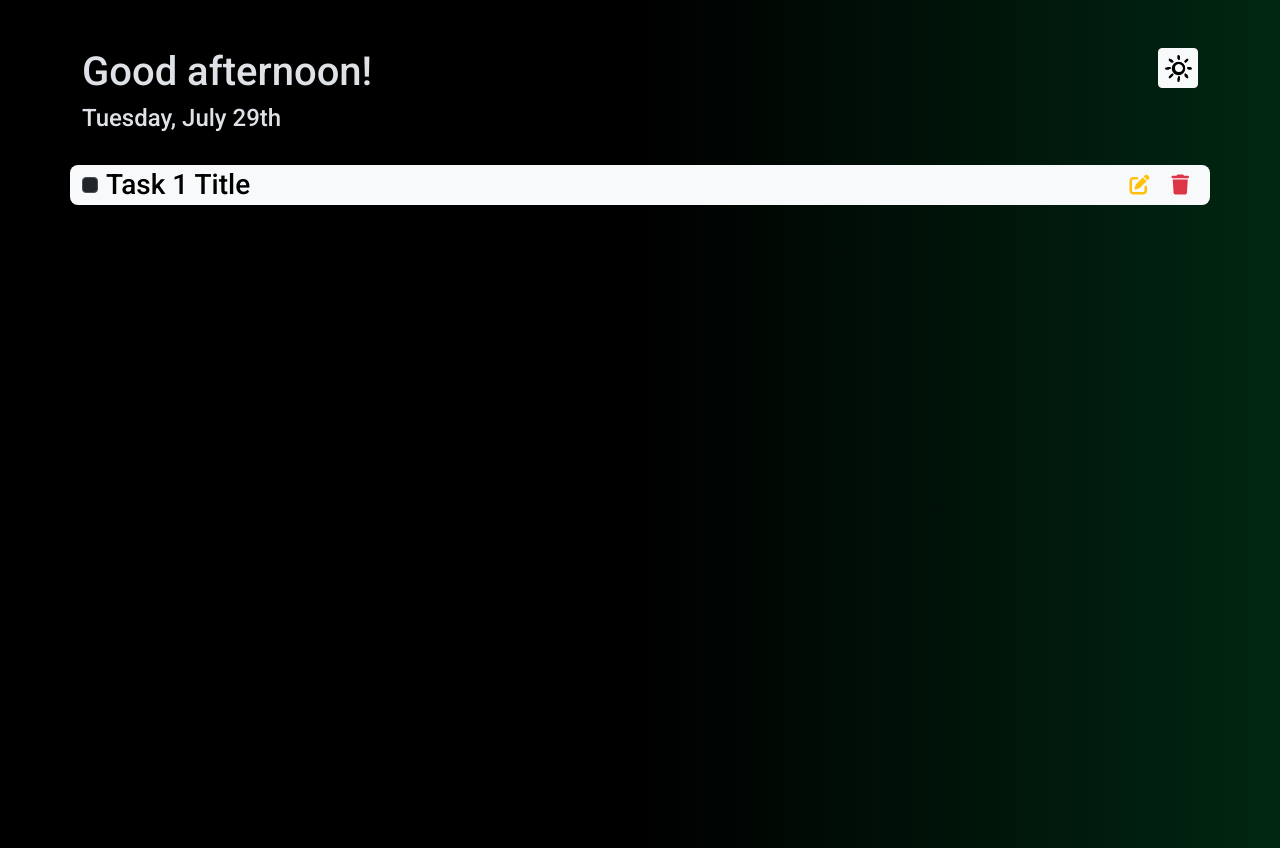
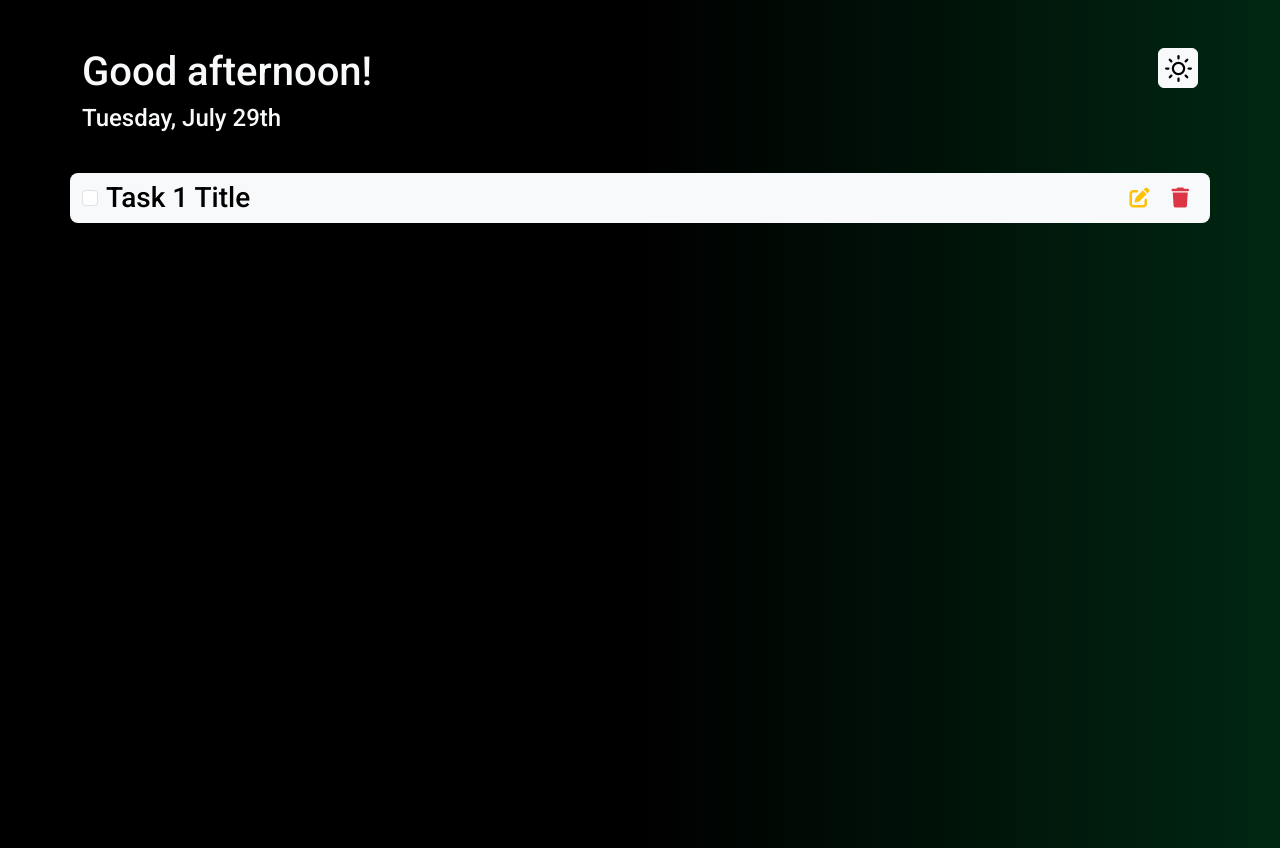
Before and after one commit to kaikem/todo-list-v2, a website: page index.html in a window 1280 px wide. Drawn offline with Linux system fonts and the light colour scheme.

Commit message:
Update index.html
Various changes like BS darkmode removal and changes to the tasks structure

```diff
--- a/index.html
+++ b/index.html
@@ -1,5 +1,5 @@
 <!DOCTYPE html>
-<html lang="en" data-bs-theme="dark">
+<html lang="en">
     <head>
         <meta charset="UTF-8" />
         <meta name="viewport" content="width=device-width, initial-scale=1.0" />
@@ -13,12 +13,12 @@
             <div class="container">
                 <div id="headerRow" class="row">
                     <div class="d-flex justify-content-between">
-                        <div class="headings">
+                        <div class="headings text-light">
                             <h1 id="greetingsMessage" class="greetings-message"></h1>
                             <h4 id="dateHeading" class="date-heading text-capitalize"></h4>
                         </div>
                         <div class="darkmode-button">
-                            <button id="darkmodeBtn" class="btn btn-sm btn-light" data-bs-theme-value="light"><img src="./images/sun.svg" alt="" /></button>
+                            <button id="darkmodeBtn" class="btn btn-light"></button>
                         </div>
                     </div>
                 </div>
@@ -29,21 +29,20 @@
         <section id="taskList" class="task-list mt-4">
             <div class="container">
                 <div id="taskListRow" class="row">
-                    <div id="taskCol" class="col-12 rounded-3 text-bg-light d-flex justify-content-between align-items-center w-100">
-                        <div id="taskTitleCont" class="task-title-cont d-flex align-items-center">
-                            <input type="checkbox" id="taskTitleInput" class="form-check-input task-title-input my-0 me-2" />
-                            <label for="taskTitle"><h3 class="m-0">Task 1 Title</h3></label>
+                    <div class="task rounded-3 text-bg-light d-flex justify-content-between align-items-center my-2 w-100" data-bs-toggle="collapse" data-bs-target="testCollapse">
+                        <div class="task-title-cont d-flex align-items-center">
+                            <input type="checkbox" class="task-checkbox form-check-input task-title-input my-0 me-2" />
+                            <label for="taskTitle"><h3 class="task-title m-0">Task 1 Title</h3></label>
                         </div>
                         <div id="taskBtns" class="task-btns">
-                            <button id="editBtn" class="btn btn-lg bg-transparente text-warning rounded-circle py-1 px-2" title="Edit this Task"><i class="fa-solid fa-pen-to-square"></i></button>
-                            <button id="deleteBtn" class="btn btn-lg bg-transparente text-danger rounded-circle py-1 px-2" title="Delete this Task"><i class="fa-solid fa-trash"></i></button>
+                            <button id="editBtn" class="btn btn-lg bg-transparente text-warning px-2 py-1" title="Edit this Task"><i class="fa-solid fa-pen-to-square"></i></button>
+                            <button id="deleteBtn" class="btn btn-lg bg-transparente text-danger px-2 py-1" title="Delete this Task"><i class="fa-solid fa-trash"></i></button>
                         </div>
                     </div>
                 </div>
             </div>
         </section>
 
-        <script src="./js/darkmodetoggle.js"></script>
         <script src="./js/greet&date.js"></script>
         <script src="https://kit.fontawesome.com/9e35ffe1bb.js" crossorigin="anonymous"></script>
     </body>
```
